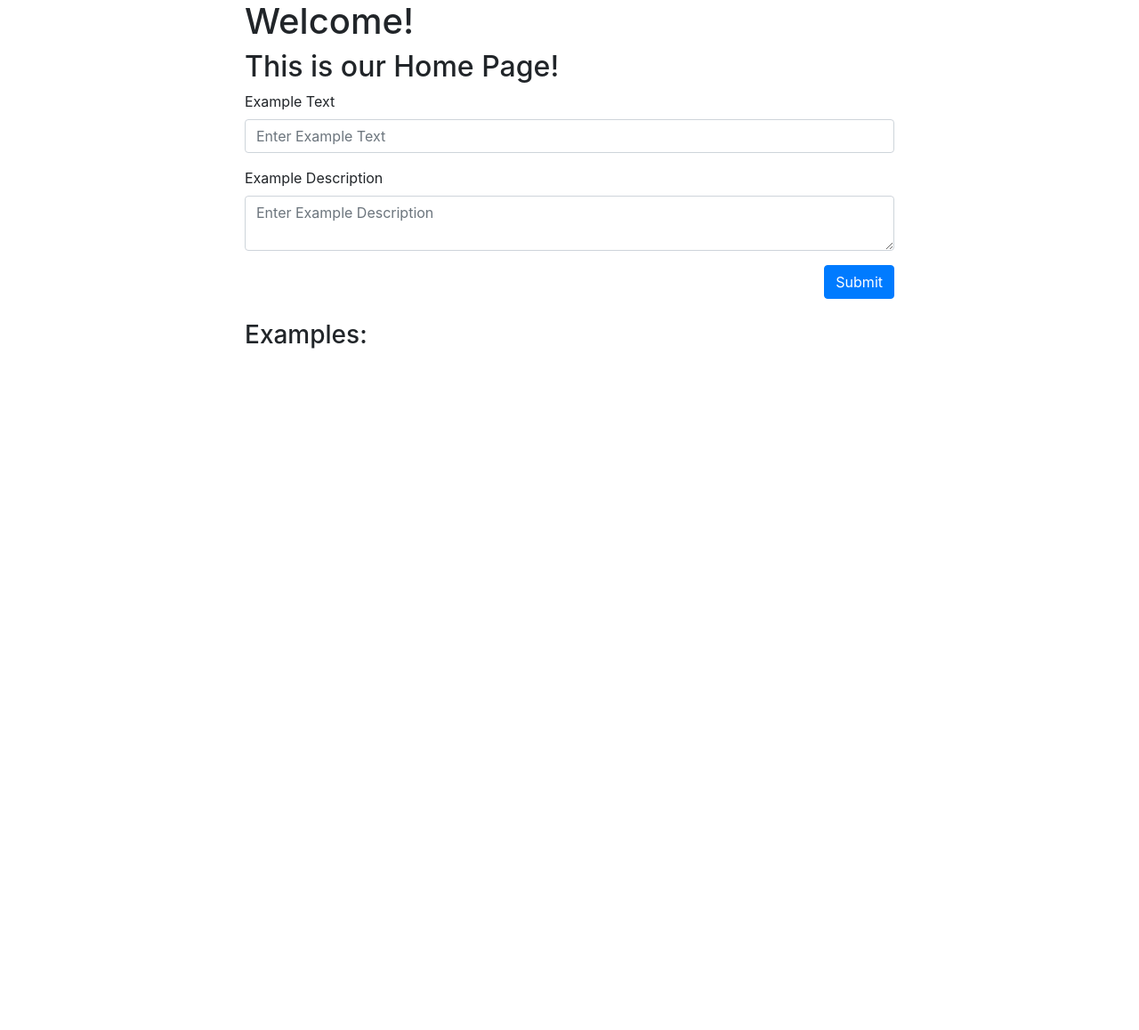
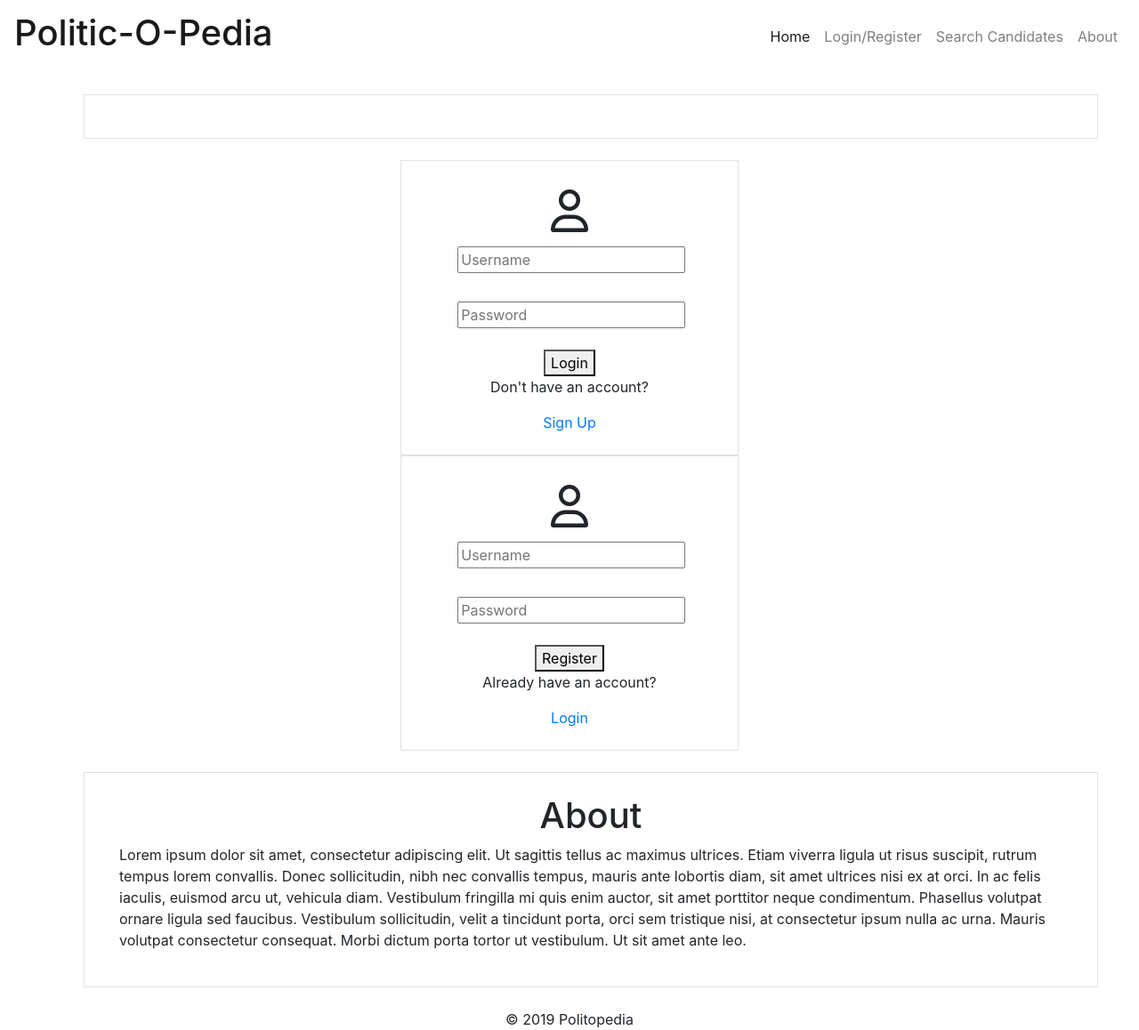
Before and after one commit to vvakharia1/Politic-o-pedia, a Node server app: page / in a window 1280 px wide. Shown: the whole page at 89% size. Before the commit the page ends 800 px from the top, so only its background shows below. Run offline with Node 20, Linux system fonts and the light colour scheme; data that the repository does not hold is empty; some libraries are stand-ins or nearby versions.

Commit message:
added index to handlebars

```diff
--- a/public/js/index.js
+++ b/public/js/index.js
@@ -97,3 +97,19 @@ var handleDeleteBtnClick = function() {
 // Add event listeners to the submit and delete buttons
 $submitBtn.on("click", handleFormSubmit);
 $exampleList.on("click", ".delete", handleDeleteBtnClick);
+
+
+
+// For Login and Registration Box
+$("#register-box").hide()
+$("#signup").on("click", function (event) {
+  event.preventDefault();
+  $("#login-box").hide()
+  $("#register-box").show()
+})
+
+$("#go-back-login").on("click", function (event) {
+  event.preventDefault();
+  $("#register-box").hide()
+  $("#login-box").show()
+})
--- a/test-project-2/assets/style.css
+++ b/test-project-2/assets/style.css
@@ -195,6 +195,6 @@ a:hover {
 
 }
 .table {
-    float: right;
+    float: left;
     width: 50%;
 }
--- a/views/index.handlebars
+++ b/views/index.handlebars
@@ -1,33 +1,119 @@
-<div id="home">
-  <div class="container">
+<body class="main">
+    <!-- Navigation Bar -->
+    <header class="">
+        <nav class="navbar navbar-expand-md h-font navbar-light">
+            <div class="navbar-brand title-font">
+                <h1>Politic-O-Pedia</h1>
+            </div>
+            <button class="navbar-toggler" type="button" data-toggle="collapse" data-target="#navbarSupportedContent"
+                aria-controls="navbarSupportedContent" aria-expanded="false" aria-label="Toggle navigation">
+                <span class="navbar-toggler-icon"></span>
+            </button>
+            <div class="collapse navbar-collapse" id="navbarSupportedContent">
+                <ul class=" navbar-nav ml-auto nav-font">
+                    <li class="nav-item active ">
+                        <a class="nav-link ks-nav " href="#home">Home</a>
+                    </li>
+                    <li class="nav-item">
+                        <a class="nav-link ks-nav" href="#login-box">Login/Register</a>
+                    </li>
+                    <li class="nav-item">
+                        <a class="nav-link ks-nav" href="#">Search Candidates</a>
+                    </li>
+                    <li class="nav-item">
+                        <a class="nav-link ks-nav" href="#about">About</a>
+                    </li>
+                </ul>
+            </div>
+        </nav>
+    </header>
+    <!-- Page Introduction -->
+    <div class="container main" id="home">
         <div class="row">
-      <div class="col-8 offset-2">
-        <h1>{{msg}}</h1>
-        <h2>This is our Home Page!</h2>
-        <form class="clearfix mb-4" action="POST">
+            <div class="col-md-12 border ks-container m-4">
+                <section class="p-4">
+                </section>
+            </div>
+        </div>
+        <!-- Signup/Login Form -->
+        <div class="row" id="login-box">
+            <div class="col-md-4 border mx-auto text-center ks-container ">
+                <div class=" fadeInDown">
+                    <div id="formContent" class="p-4">
+                        <div class="m-2 mt-2">
+                            <i class="far fa-user fa-3x"></i>
+                        </div>
+                        <form>
                             <div class="form-group">
-            <label for="example-text">Example Text</label>
-            <input type="text" id="example-text" class="form-control" aria-describedby="example-text" placeholder="Enter Example Text">
+                                <label for="username"></label>
+                                <input type="text" class="mx-auto m-2" id="inputUsername" placeholder="Username">
                             </div>
                             <div class="form-group">
-            <label for="example-description">Example Description</label>
-            <textarea class="form-control" id="example-description" aria-describedby="example-description" placeholder="Enter Example Description"></textarea>
+                                <label for="password"></label>
+                                <input type="password" class="mx-auto m-2" id="inputPassword" placeholder="Password">
                             </div>
-          <button id="submit" class="btn btn-primary float-right">Submit</button>
+                            <p id="signUpMessage"></p>
+                            <button type="login" class="mx-auto ks-button" id="login" value="login">Login</button>
                         </form>
-        <h3>Examples:</h3>
-        <ul id="example-list" class="list-group">
-          {{#each examples}}
-          <li data-id="{{this.id}}" class="list-group-item">
-            <a href="example/{{this.id}}">{{this.text}}</a>
-            <button class="btn btn-danger float-right delete">ｘ</button>
-          </li>
-          {{/each}}
-        </ul>
+                        <div class="justify-content-center">
+                            <p>Don't have an account?</p>
+                            <a id="signup" href="#">Sign Up</a>
                         </div>
                     </div>
                 </div>
             </div>
-
-<script type="text/javascript" src="https://cdnjs.cloudflare.com/ajax/libs/jquery/3.2.1/jquery.min.js"></script>
-<script src="/js/index.js"></script>
+        </div>
+        <div class="row" id="register-box">
+            <div class="col-md-4 border mx-auto text-center ks-container ">
+                <div class=" fadeInDown">
+                    <div id="formContent" class="p-4">
+                        <div class="m-2 mt-2">
+                            <i class="far fa-user fa-3x"></i>
+                        </div>
+                        <form>
+                            <div class="form-group">
+                                <label for="username"></label>
+                                <input type="text" class="mx-auto m-2" id="register-username" placeholder="Username">
+                            </div>
+                            <div class="form-group">
+                                <label for="password"></label>
+                                <input type="password" class="mx-auto m-2" id="register-password"
+                                    placeholder="Password">
+                            </div>
+                            <p id="signUpMessage"></p>
+                            <button type="login" class="mx-auto ks-button" id="register" value="login">Register</button>
+                        </form>
+                        <div class="justify-content-center">
+                            <p>Already have an account?</p> <a id="go-back-login" href="#">Login</a>
+                        </div>
+                    </div>
+                </div>
+            </div>
+        </div>
+        <!--About Section--->
+        <div class="row" id="about">
+            <div class="col-md-12 border ks-container m-4">
+                <section class="p-4">
+                    <h1 class="h-font text-center">About</h1>
+                    <p>Lorem ipsum dolor sit amet, consectetur adipiscing elit. Ut sagittis tellus ac maximus ultrices.
+                        Etiam viverra ligula ut
+                        risus suscipit, rutrum tempus lorem convallis. Donec sollicitudin, nibh nec convallis tempus,
+                        mauris ante lobortis diam,
+                        sit amet ultrices nisi ex at orci. In ac felis iaculis, euismod arcu ut, vehicula diam.
+                        Vestibulum fringilla mi quis
+                        enim auctor, sit amet porttitor neque condimentum. Phasellus volutpat ornare ligula sed
+                        faucibus. Vestibulum
+                        sollicitudin, velit a tincidunt porta, orci sem tristique nisi, at consectetur ipsum nulla ac
+                        urna. Mauris volutpat
+                        consectetur consequat. Morbi dictum porta tortor ut vestibulum. Ut sit amet ante leo.
+                    </p>
+                </section>
+            </div>
+        </div>
+    </div>
+    <!-- Footer -->
+    <footer class=" text-center mt-auto">
+        <div class="h-font footerText">© 2019 Politopedia
+        </div>
+    </footer>
+</body>
```
Also changed, not shown: test-project-2/candidate.html (+7 -5 lines), test-project-2/index.html (+21 -83 lines), views/index-example.handlebars (added, +33 -0 lines). Lines whose indentation alone changed are shown as unchanged.
